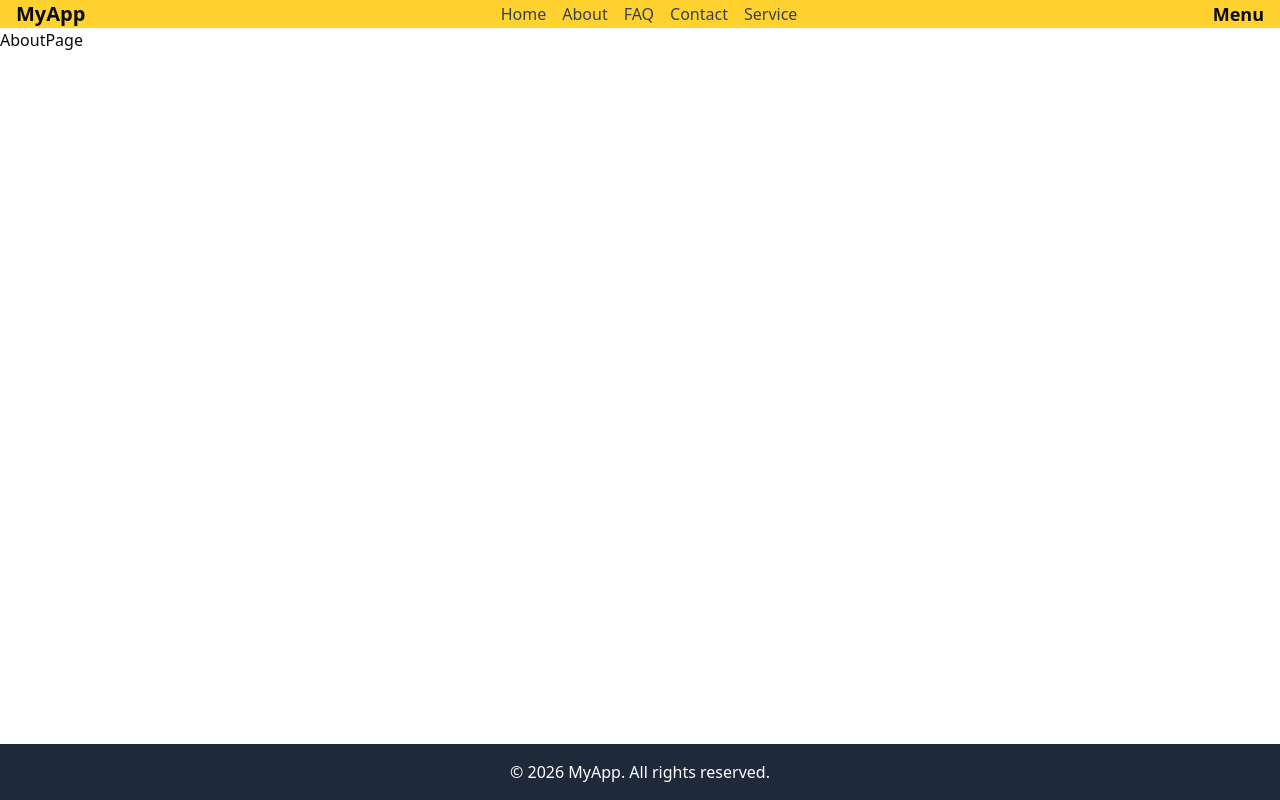
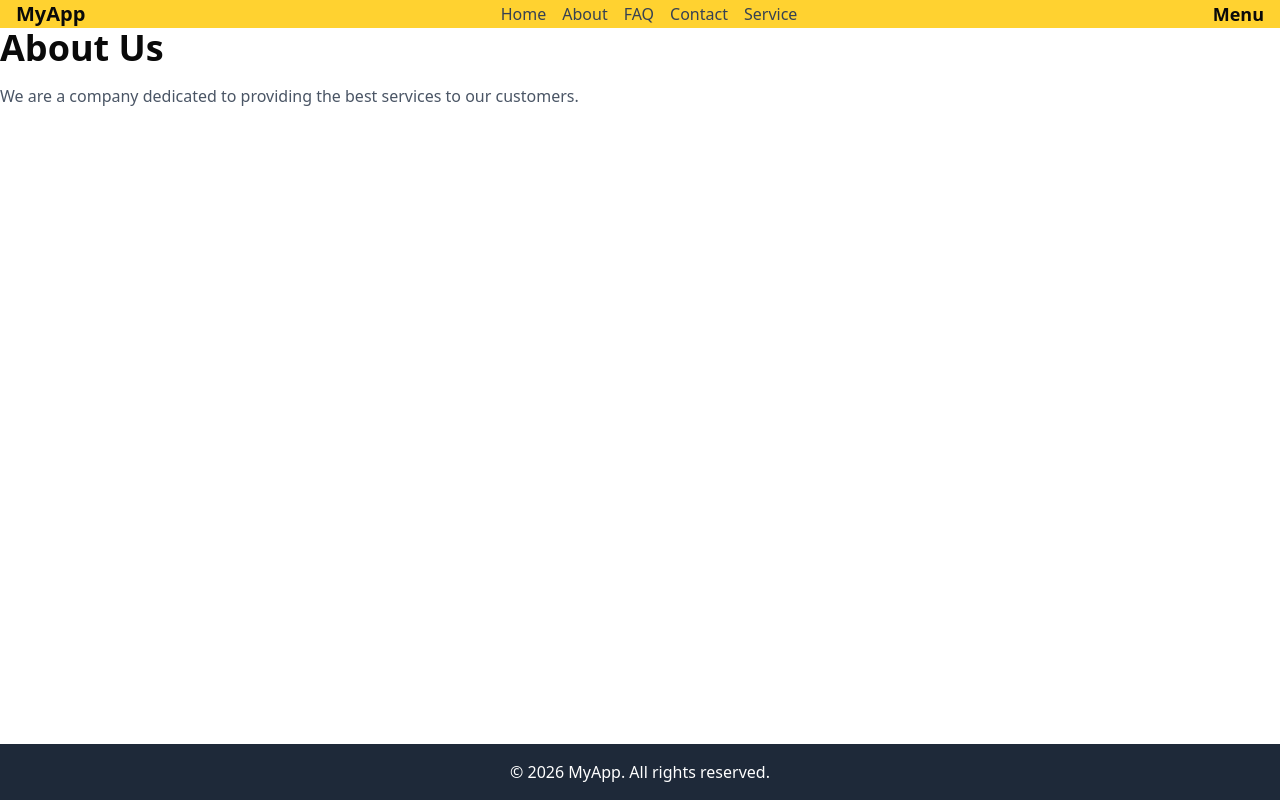
Before and after one commit to Dotun-Balogun/seodomain, a Next.js app: page /about in a window 1280 px wide. Built offline with nearby package versions, Linux system fonts and the light colour scheme.

Commit message:
about section

```diff
--- a/app/about/page.tsx
+++ b/app/about/page.tsx
@@ -2,7 +2,10 @@ import React from 'react'
 
 const AboutPage = () => {
   return (
-    <div>AboutPage</div>
+    <section>
+        <h1 className='text-2xl md:text-4xl font-bold '>About Us</h1>
+        <p className='mt-4 text-gray-600'>We are a company dedicated to providing the best services to our customers.</p>
+    </section>
   )
 }
 
```
